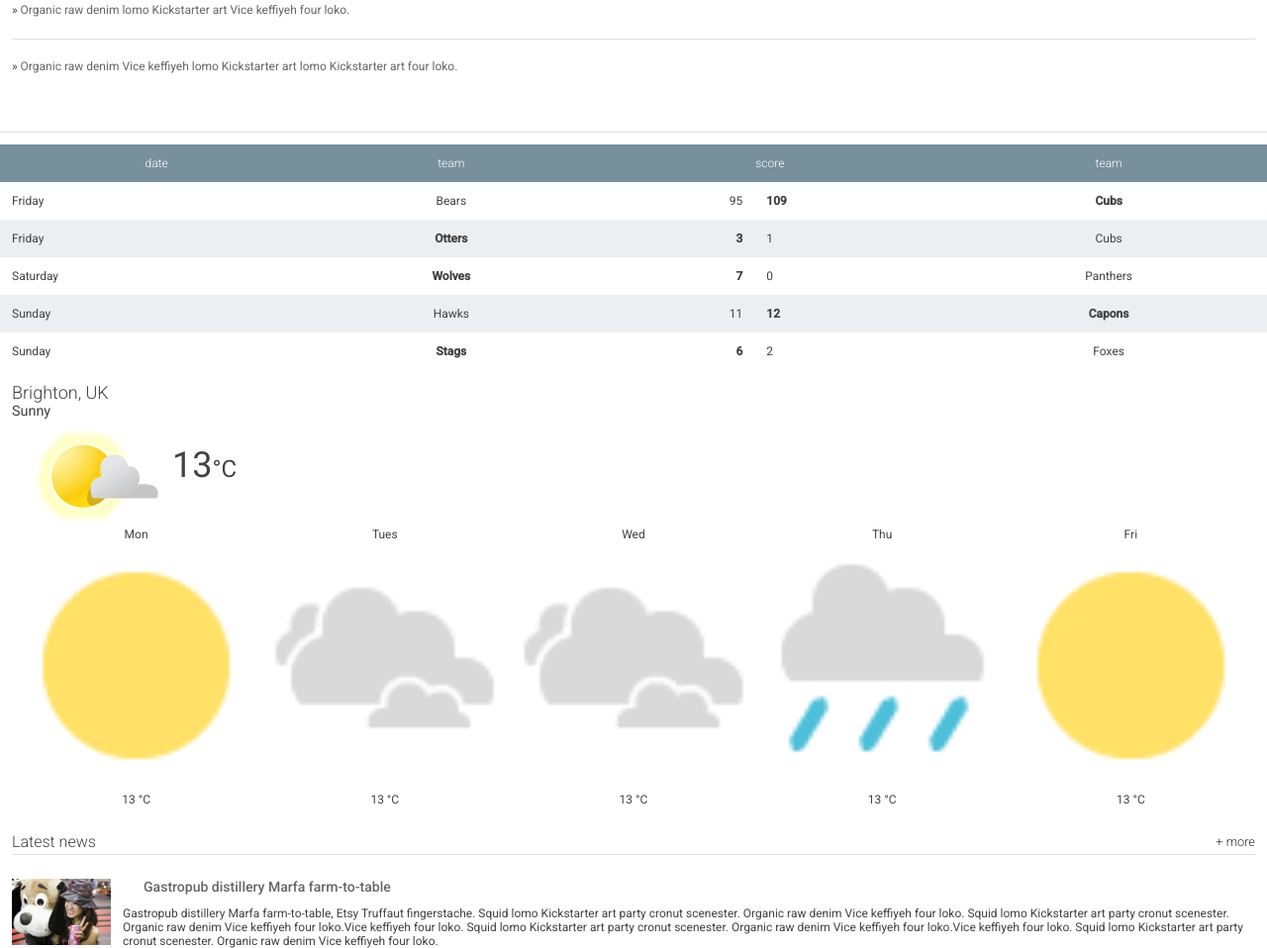
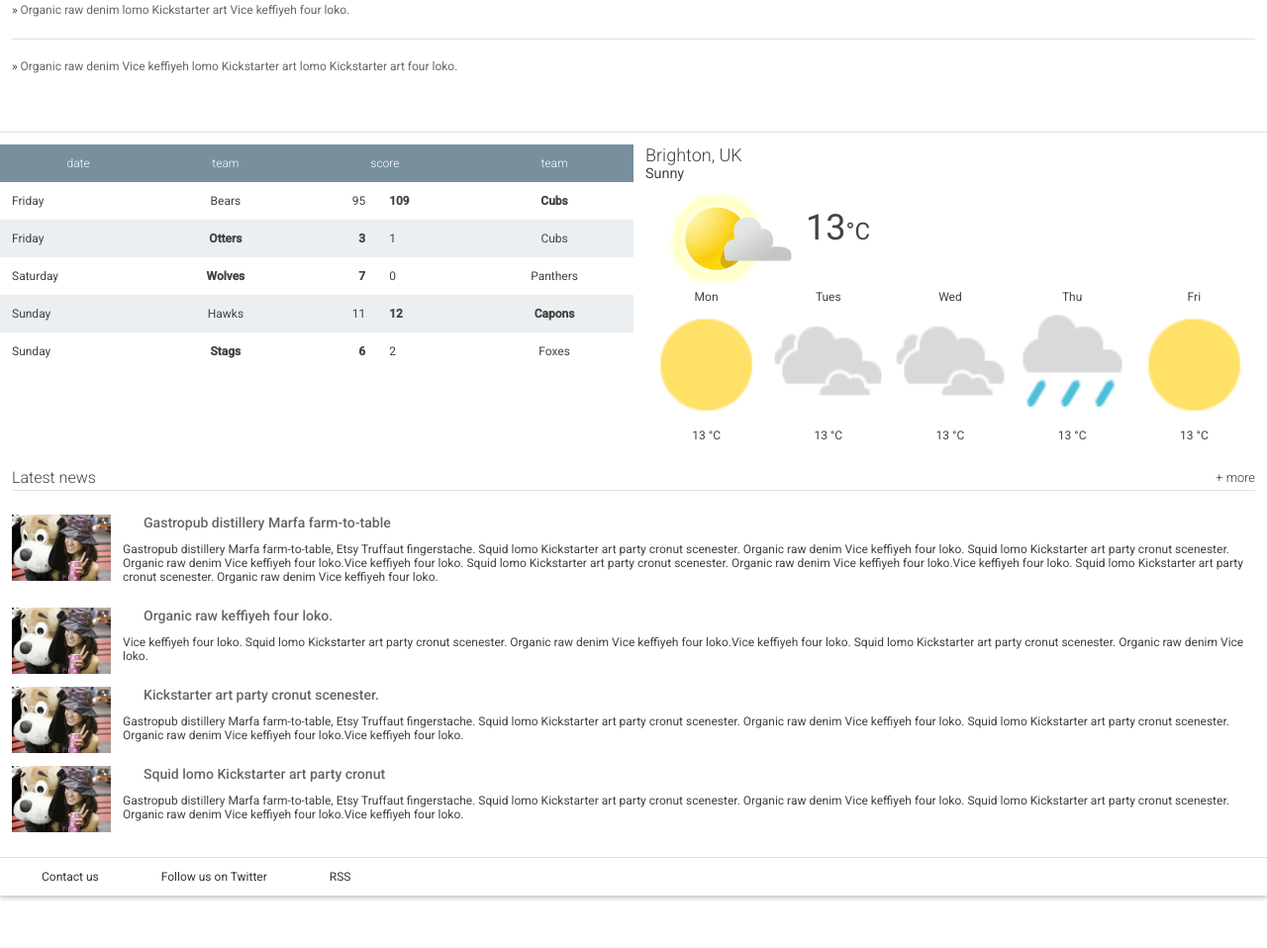
Before and after one commit to etmoore/html-css-udacity, a plain HTML site: page responsive-web-design-fundamentals/home-town-app/index.html in a window 1280 px wide. Shown: the part 631-1589 px from the top of the page at 99% size. After the commit the page ends 1542 px from the top, so only its background shows below. Drawn offline with Linux system fonts and the light colour scheme.

Commit message:
implement responsive design for hometown site

```diff
--- a/responsive-web-design-fundamentals/home-town-app/main.css
+++ b/responsive-web-design-fundamentals/home-town-app/main.css
@@ -132,6 +132,10 @@ main {
  *
  */
 
+.content {
+  display: flex;
+  flex-wrap: wrap;
+}
 
 /*
  *
@@ -372,3 +376,25 @@ footer a {
   color: #333;
   padding: 1.5em;
 }
+
+/*
+ *
+ * Media Queries
+ *
+ */
+
+@media screen and (min-width: 760px) {
+  .hero { order: 1; }
+  .top-news { order: 2; width: 66.66%; }
+  .weather { order: 3; width: 33.33%; }
+  .recent-news { order: 4;}
+  .scores { order: 5;}
+}
+
+@media screen and (min-width: 1040px) {
+  .hero { order: 1; }
+  .top-news { order: 2; width: 100%; }
+  .scores { order: 3; width: 50%; }
+  .weather { order: 4; width: 50%; }
+  .recent-news { order: 5;}
+}
```
